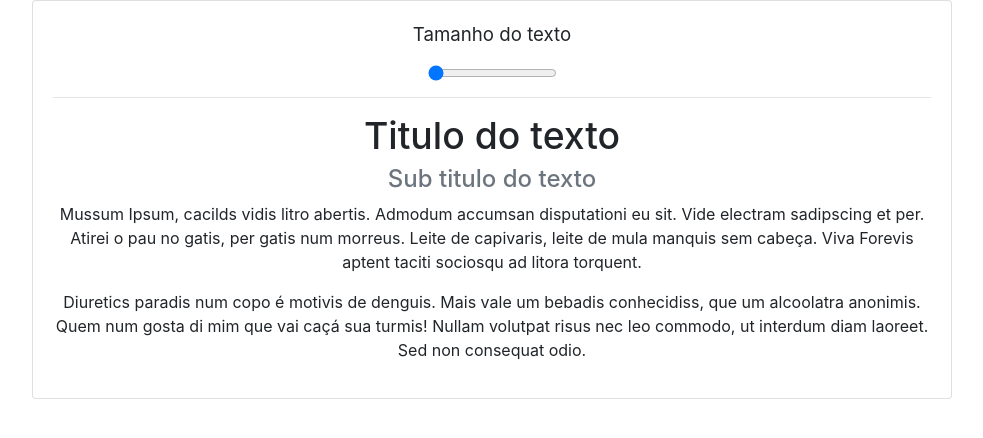
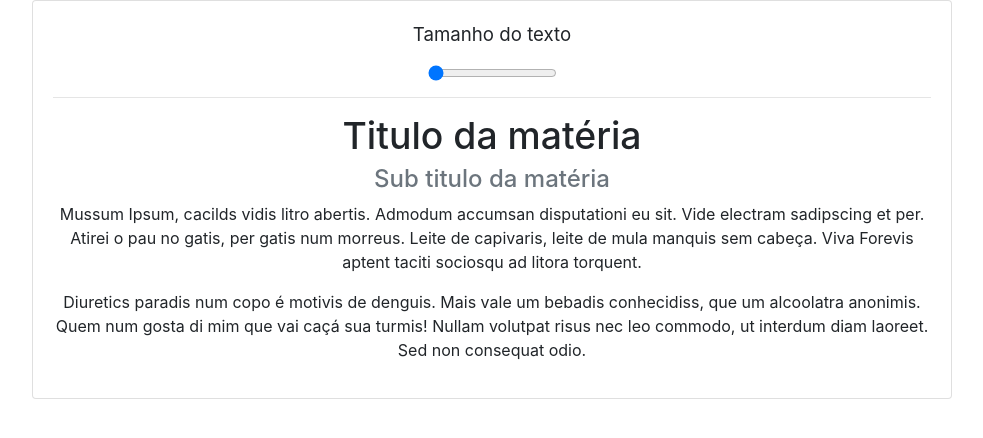
Before and after one commit to Marujinho/aumentar-letras-do-texto, a plain HTML site: page index.html in a window 1280 px wide. Shown: the whole page, without its empty margins (243-1226 px from the left). Drawn offline with nearby package versions, Linux system fonts and the light colour scheme.

Commit message:
Update index.html

```diff
--- a/index.html
+++ b/index.html
@@ -29,8 +29,8 @@
                                     <input type="range" min="14" max="18" value="14" class="slider" id="textSize" step="2">
                                 </div>
                                 <hr>
-                                <h5 class="card-title">Titulo do texto</h5>
-                                <h6 class="card-subtitle mb-2 text-muted ">Sub titulo do texto</h6>
+                                <h5 class="card-title">Titulo da matéria</h5>
+                                <h6 class="card-subtitle mb-2 text-muted ">Sub titulo da matéria</h6>
                                 <p class="generic-class">Mussum Ipsum, cacilds vidis litro abertis. Admodum accumsan disputationi eu sit. Vide electram sadipscing et per. Atirei o pau no gatis, per gatis num morreus. Leite de capivaris, leite de mula manquis sem cabeça. Viva Forevis aptent taciti sociosqu ad litora torquent.</p>
                                 <p class="generic-class">Diuretics paradis num copo é motivis de denguis. Mais vale um bebadis conhecidiss, que um alcoolatra anonimis. Quem num gosta di mim que vai caçá sua turmis! Nullam volutpat risus nec leo commodo, ut interdum diam laoreet. Sed non consequat odio. </p>
                             </div>
```
